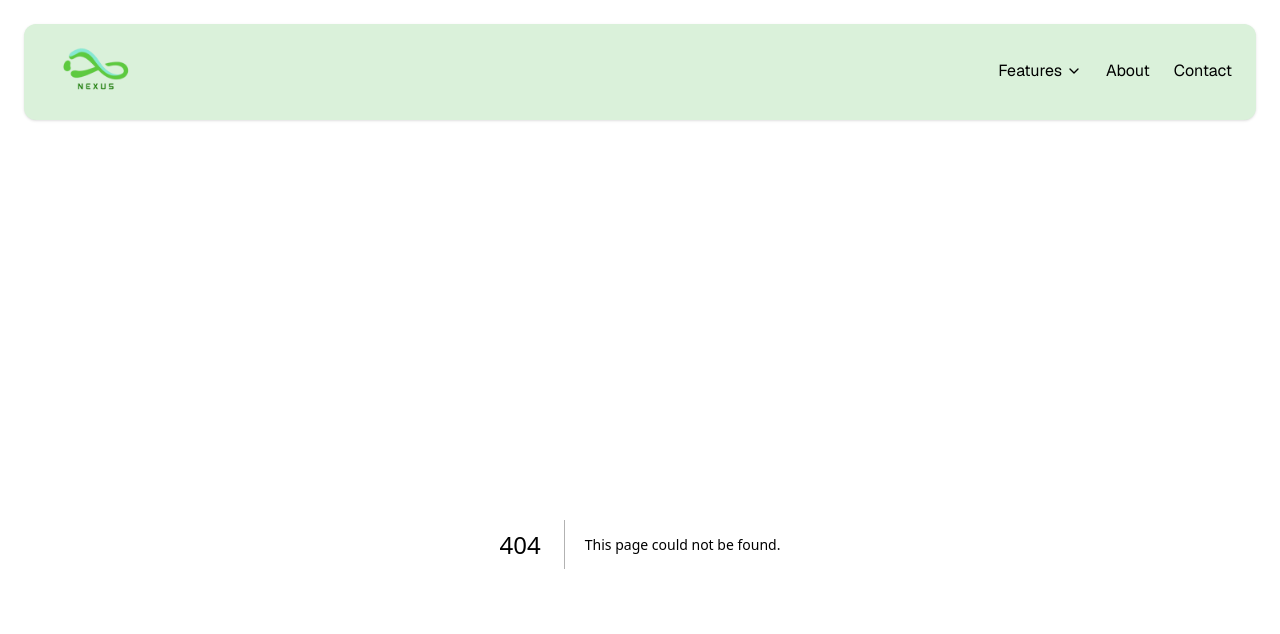
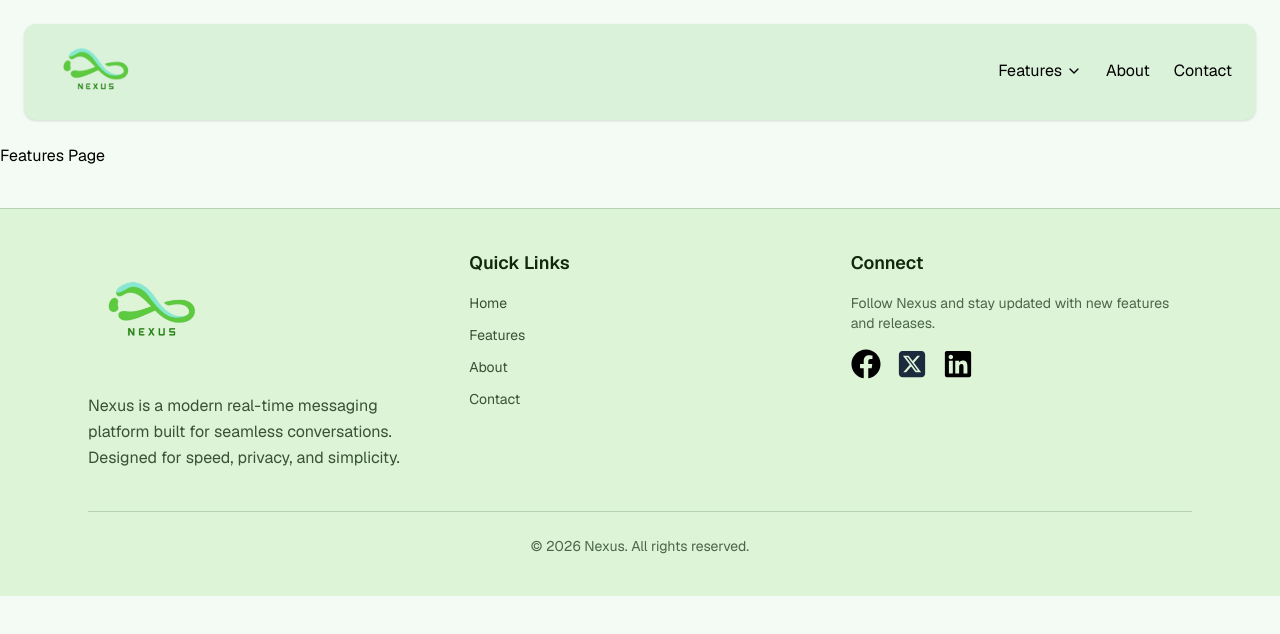
Before and after one commit to leonistheczar/nexus-chat-app-frontend, a Next.js app: page /features in a window 1280 px wide. Before the commit this address had no page. Shown: the top 634 px of the page. Built offline with nearby package versions, Linux system fonts and the light colour scheme.

Commit message:
Developed footer, features accordion

```diff
--- /dev/null
+++ b/app/about/page.tsx
@@ -0,0 +1,5 @@
+export default function About(){
+    return(
+        <>About Us</>
+    )
+}
--- /dev/null
+++ b/app/components/baseComponents/Footer.tsx
@@ -0,0 +1,108 @@
+"use client";
+import Image from "next/image";
+import Link from "next/link";
+import { FaFacebook, FaLinkedin } from "react-icons/fa";
+import { FaSquareXTwitter } from "react-icons/fa6";
+
+export default function Footer() {
+  return (
+    <footer className="bg-primary-100 border-t border-primary-800/20 mt-10">
+      <div className="max-w-6xl mx-auto px-6 py-10">
+        <div className="grid gap-10 md:grid-cols-3">
+          {/* Brand Section */}
+          <div className="flex flex-col gap-4">
+            <Link href="/" className="relative block w-28 h-28 sm:w-32 sm:h-32">
+              <Image
+                src="/logo/nexus-logo.png"
+                alt="Nexus Logo"
+                fill
+                priority
+                sizes="(min-width: 640px) 145px, 120px"
+                className="object-contain"
+              />
+            </Link>
+
+            <p className="text-sm sm:text-base text-primary-900/80 leading-relaxed">
+              Nexus is a modern real-time messaging platform built for seamless
+              conversations. Designed for speed, privacy, and simplicity.
+            </p>
+          </div>
+
+          {/* Links Section */}
+          <div>
+            <h2 className="text-lg font-semibold mb-4 text-primary-900">
+              Quick Links
+            </h2>
+
+            <ul className="flex flex-col gap-y-3 text-sm">
+              {[
+                { name: "Home", href: "/" },
+                { name: "Features", href: "/features" },
+                { name: "About", href: "/about" },
+                { name: "Contact", href: "/contact" },
+              ].map((link) => (
+                <li key={link.name} className="group w-fit">
+                  <Link
+                    href={link.href}
+                    className="relative text-primary-900/80 hover:text-primary-900 transition-colors"
+                  >
+                    {link.name}
+                    <span className="absolute left-0 -bottom-1 h-[2px] w-0 bg-primary-900 transition-all duration-300 group-hover:w-full"></span>
+                  </Link>
+                </li>
+              ))}
+            </ul>
+          </div>
+
+          {/* Social Section */}
+          <div>
+            <h2 className="text-lg font-semibold mb-4 text-primary-900">
+              Connect
+            </h2>
+
+            <p className="text-sm text-primary-900/70 mb-4">
+              Follow Nexus and stay updated with new features and releases.
+            </p>
+
+            <ul className="flex gap-4 text-3xl">
+              <li>
+                <Link
+                  href="https://facebook.com"
+                  target="_blank"
+                  className=" transition-transform hover:text-blue-600"
+                >
+                  <FaFacebook />
+                </Link>
+              </li>
+
+              <li>
+                <Link
+                  href="https://twitter.com"
+                  target="_blank"
+                  className=" transition-transform text-slate-800 hover:text-slate-900"
+                >
+                  <FaSquareXTwitter />
+                </Link>
+              </li>
+
+              <li>
+                <Link
+                  href="https://linkedin.com"
+                  target="_blank"
+                  className=" transition-transform hover:text-blue-700"
+                >
+                  <FaLinkedin />
+                </Link>
+              </li>
+            </ul>
+          </div>
+        </div>
+
+        {/* Bottom Bar */}
+        <div className="mt-10 pt-6 border-t border-primary-800/20 text-center text-sm text-primary-900/70">
+          © {new Date().getFullYear()} Nexus. All rights reserved.
+        </div>
+      </div>
+    </footer>
+  );
+}
--- a/app/components/baseComponents/Navbar.tsx
+++ b/app/components/baseComponents/Navbar.tsx
@@ -1,12 +1,34 @@
 "use client";
 
 import { ChevronDown, Menu, X } from "lucide-react";
+import { motion, Variants, AnimatePresence } from "framer-motion";
 import Link from "next/link";
 import Image from "next/image";
 import { useState } from "react";
 
 export default function Sidebar() {
+  const containerVariants = {
+    hidden: { opacity: 0 },
+    visible: {
+      opacity: 1,
+      transition: {
+        staggerChildren: 0.15
+      }
+    }
+  };
+  const itemVariants: Variants = {
+    hidden: { opacity: 0, x:-20 },
+    visible: {
+      opacity: 1,
+      x:0,
+      transition: {
+        duration: 0.1,
+        ease: "easeIn"
+      }
+    }
+  }
   const [mobileNav, setMobileNav] = useState(false);
+  const [open, setOpen] = useState(false);
 
   return (
     <>
@@ -27,10 +49,24 @@ export default function Sidebar() {
 
           {/* Links */}
           <ul className="flex gap-x-6 items-center">
-            <li className="group cursor-pointer">
-              <div className="flex items-center gap-1">
+            <li className="group cursor-pointer" onMouseEnter={() => setOpen(true)} onMouseLeave={() => setOpen(false)}>
+              <div className="flex items-center gap-1 relative group">
                 <Link href="/features">Features</Link>
+                <motion.span animate={{rotate: open ? 180 : 0}} transition={{duration: 0.2}}>
                 <ChevronDown size={16} />
+                  </motion.span>
+                <AnimatePresence>
+                  {open && (
+                <motion.div initial={{opacity: 0, y:10, scale: 0.95}} animate={{opacity:1, y:0, scale:1 }} exit={{opacity: 0, y:10, scale:0.95}} transition={{duration: 0.2}}             className="absolute top-8 left-0 w-64 bg-primary-200 p-4 rounded-xl shadow-lg z-50">
+                  <div className="flex flex-col gap-3 text-sm">
+                  <span className="font-medium text-primary-900">Messaging</span>
+                  <span className="text-primary-900/70">Real-time chat with seamless delivery</span>
+                  <span className="font-medium text-primary-900 mt-2">Security</span>
+                  <span className="text-primary-900/70">End-to-end encrypted conversations</span>
+                  </div>
+                </motion.div>
+                  )}
+                </AnimatePresence>
               </div>
               <div className="w-0 h-0.5 bg-primary-300 transition-all duration-300 group-hover:w-full"></div>
             </li>
@@ -65,7 +101,7 @@ export default function Sidebar() {
         {/* Menu Button */}
         <button
           aria-label="Toggle menu"
-          className="bg-background-400 text-slate-50 p-2 rounded-md w-10 h-10 flex items-center justify-center relative"
+          className="bg-background-400 cursor-pointer text-slate-50 p-2 rounded-md w-10 h-10 flex items-center justify-center relative transition hover:bg-background-500"
           onClick={() => setMobileNav(!mobileNav)}
         >
           <Menu
@@ -108,28 +144,28 @@ export default function Sidebar() {
         </div>
 
         {/* Links */}
-        <ul className="flex flex-col gap-y-6 px-6 mt-6">
-          <li>
+        <motion.ul variants={containerVariants} initial="hidden" animate={mobileNav ? "visible" : "hidden"} className="flex flex-col gap-y-6 px-6 mt-6">
+          <motion.li variants={itemVariants}>
             <Link className="transition-all hover:text-text-600" onClick={() => setMobileNav(false)} href="/">
               Home
             </Link>
-          </li>
-          <li>
+          </motion.li>
+          <motion.li variants={itemVariants}>
             <Link className="transition-all hover:text-text-600" onClick={() => setMobileNav(false)} href="/features">
               Features
             </Link>
-          </li>
-          <li>
+          </motion.li>
+          <motion.li variants={itemVariants}>
             <Link className="transition-all hover:text-text-600" onClick={() => setMobileNav(false)} href="/about">
               About Us
             </Link>
-          </li>
-          <li>
+          </motion.li>
+          <motion.li variants={itemVariants}>
             <Link className="transition-all hover:text-text-600" onClick={() => setMobileNav(false)} href="/contact">
               Contact Us
             </Link>
-          </li>
-        </ul>
+          </motion.li>
+        </motion.ul >
       </nav>
     </>
   );
--- /dev/null
+++ b/app/contact/page.tsx
@@ -0,0 +1,5 @@
+export default function Contact(){
+    return(
+        <>Contact Us</>
+    )
+}
--- /dev/null
+++ b/app/features/page.tsx
@@ -0,0 +1,5 @@
+export default function Features(){
+    return (
+        <>Features Page</>
+    )
+}
--- a/app/layout.tsx
+++ b/app/layout.tsx
@@ -4,6 +4,7 @@ import "./main.css";
 import { ChevronDown, House, X } from "lucide-react";
 import Link from "next/link";
 import Navbar from "./components/baseComponents/Navbar";
+import Footer from "./components/baseComponents/Footer";
 export const metadata: Metadata = {
   title: "Create Next App",
   description: "Generated by create next app",
@@ -17,9 +18,9 @@ export default function RootLayout({
   return (
     <html lang="en" className={` h-full antialiased`}>
       <body className="geist-font min-h-full flex flex-col bg-background-50">
-        {/* >sm: above than mobile screens */}
         <Navbar />
         {children}
+        <Footer />
       </body>
     </html>
   );
--- a/app/main.css
+++ b/app/main.css
@@ -7,18 +7,6 @@
     font-style: normal;
   }
 html {font-size: 100%;} /* 16px */
-
-h1 {font-size: 4.210rem; /* 67.36px */}
-
-h2 {font-size: 3.158rem; /* 50.56px */}
-
-h3 {font-size: 2.369rem; /* 37.92px */}
-
-h4 {font-size: 1.777rem; /* 28.48px */}
-
-h5 {font-size: 1.333rem; /* 21.28px */}
-
-small {font-size: 0.750rem; /* 12px */}
 @theme {
       --color-text-50: #eef9eb;
       --color-text-100: #ddf4d7;
--- a/package.json
+++ b/package.json
@@ -9,11 +9,12 @@
     "lint": "eslint"
   },
   "dependencies": {
+    "framer-motion": "^12.38.0",
     "lucide-react": "^1.9.0",
-    "motion": "^12.38.0",
     "next": "16.2.4",
     "react": "19.2.4",
-    "react-dom": "19.2.4"
+    "react-dom": "19.2.4",
+    "react-icons": "^5.6.0"
   },
   "devDependencies": {
     "@tailwindcss/postcss": "^4",
```
Also changed, not shown: 1 other file (tests, documents, lock files or other folders).
